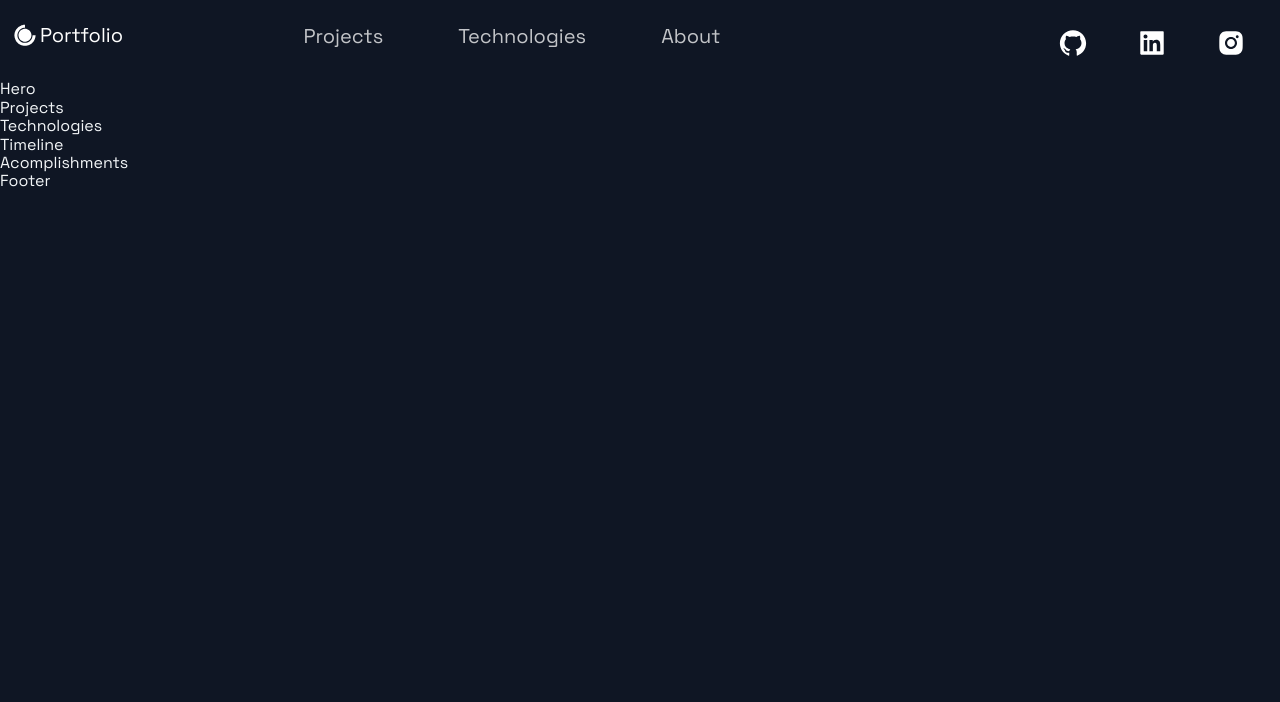
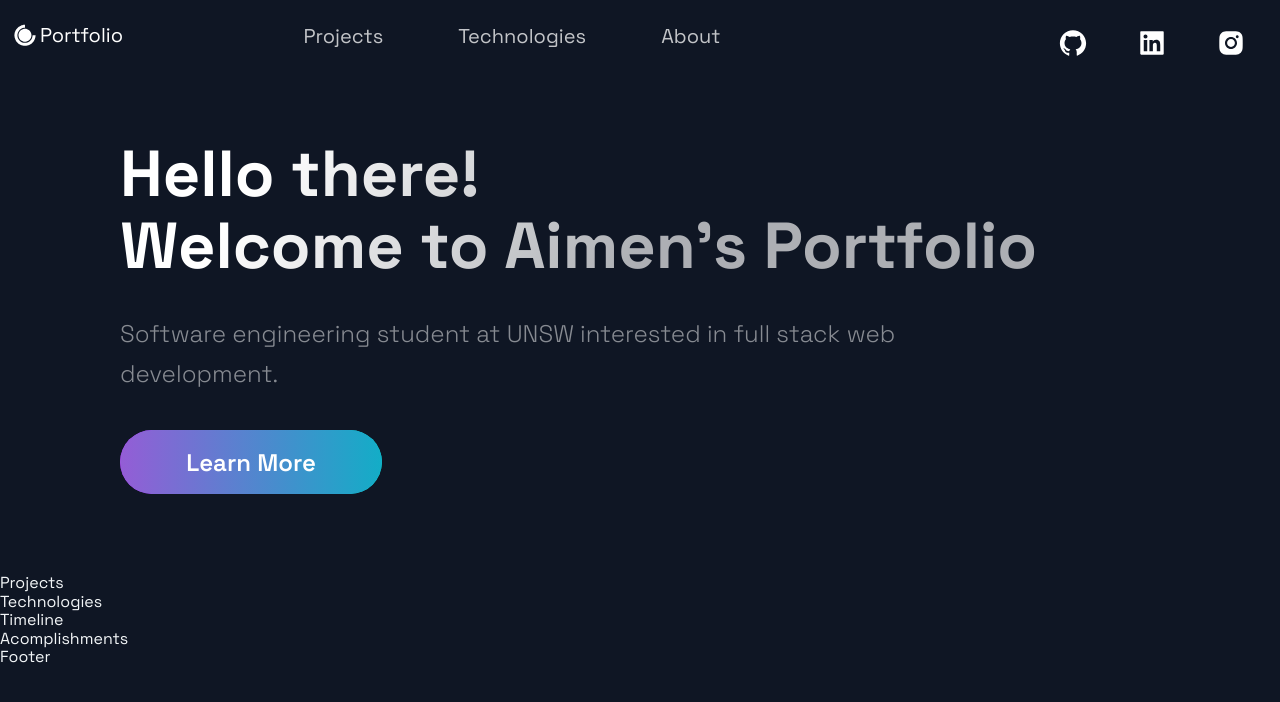
Before and after one commit to aimenhamed/aimenhamed.github.io, a Next.js app: page / in a window 1280 px wide. Shown: the top 702 px of the page. Built offline with nearby package versions, Linux system fonts and the light colour scheme.

Commit message:
added site hero

```diff
--- a/src/components/Hero/Hero.tsx
+++ b/src/components/Hero/Hero.tsx
@@ -5,9 +5,18 @@ import Button from '../../styles/GlobalComponents/Button';
 import { LeftSection } from './Hero.style';
 
 const Hero = (props) => (
-  <div>
-    Hero
-  </div>
+  <Section row nopadding>
+    <LeftSection>
+      <SectionTitle main center>
+        Hello there! <br />
+        Welcome to Aimen's Portfolio
+      </SectionTitle>
+      <SectionText>
+        Software engineering student at UNSW interested in full stack web development.
+      </SectionText>
+      <Button onClick={() => window.location.href = 'https://github.com/aimenhamed'}>Learn More</Button>
+    </LeftSection>
+  </Section>
 );
 
 export default Hero;
```
